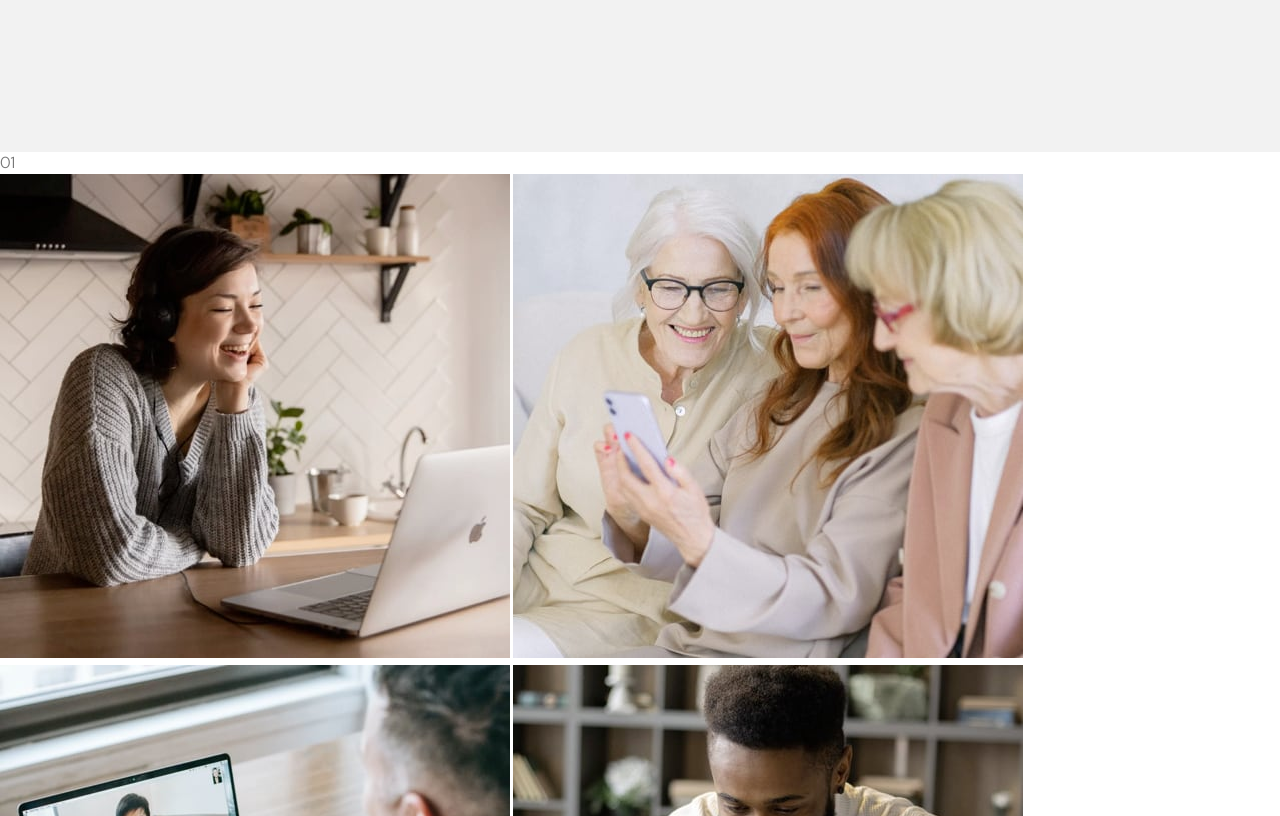
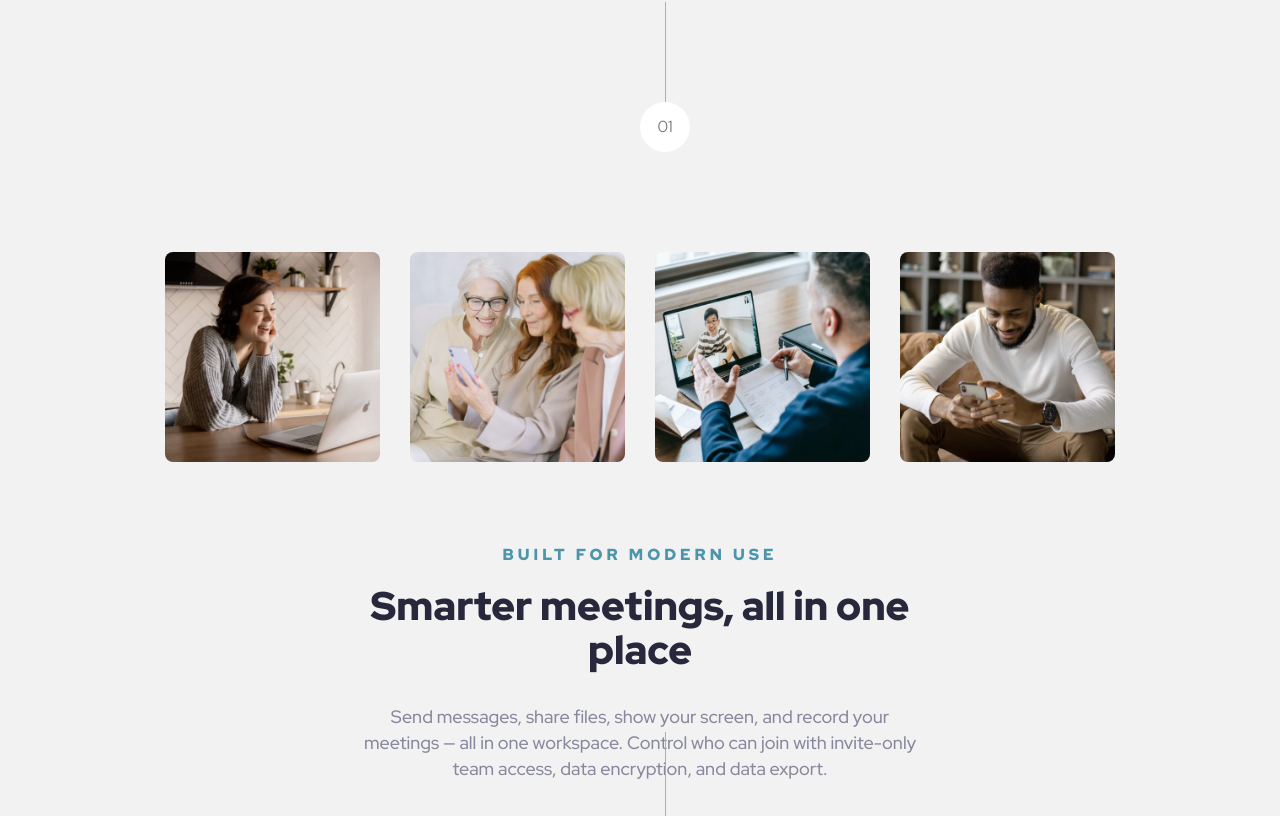
Before and after one commit to arthurkyambadde/connect, a plain HTML site: page index.html in a window 1280 px wide. Shown: the part 524-1340 px from the top of the page. Drawn offline with Linux system fonts and the light colour scheme.

Commit message:
style(Gallery Section): style the gallery section to change the layout to one close to the figma design.

```diff
--- a/css/base/_typography.css
+++ b/css/base/_typography.css
@@ -31,3 +31,35 @@ body {
   text-align: center;
   color: #87879d;
 }
+
+/*Gallery Section typography*/
+
+.gallery__heading--main {
+  display: block;
+  margin-bottom: 1.6rem;
+  font-weight: 900;
+  font-size: 16px;
+  line-height: 26px;
+  letter-spacing: 4px;
+  text-transform: uppercase;
+  text-align: center;
+  color: #4d96a9;
+}
+
+.gallery__heading--sub {
+  margin-bottom: 3.2rem;
+  display: block;
+  font-weight: 900;
+  font-size: 40px;
+  line-height: 44px;
+  text-align: center;
+  color: #28283d;
+}
+
+.gallery__paragraph {
+  font-weight: 500;
+  font-size: 18px;
+  line-height: 26px;
+  text-align: center;
+  color: #87879d;
+}
--- /dev/null
+++ b/css/components/_line-break.css
@@ -0,0 +1,26 @@
+/*Section separator design*/
+
+.section-divider {
+  display: flex;
+  justify-content: center;
+  align-items: center;
+  width: 5rem;
+  height: 5rem;
+  background-color: #fff;
+  border-radius: 50%;
+  text-align: center;
+  position: relative;
+  top: 50%;
+  left: 50%;
+}
+
+.section-divider::before {
+  content: "";
+  width: 1px;
+  height: 10rem;
+  border-radius: 0;
+  background-color: rgb(179, 172, 172);
+  position: absolute;
+  top: -10rem;
+  left: 50%;
+}
--- /dev/null
+++ b/css/layout/_gallery.css
@@ -0,0 +1,32 @@
+/*Gallery Section styles*/
+
+.gallery__section {
+  width: 100%;
+  height: 100%;
+  background: #f2f2f2;
+  padding: 5rem 16.5rem;
+}
+
+.gallery__image-container {
+  display: flex;
+  flex-direction: row;
+  gap: 3rem;
+  margin-bottom: 8rem;
+}
+
+.gallery__image {
+  max-width: calc(100% - ((2 * 16.5rem) + (3 * 3rem)));
+  height: auto;
+}
+
+.gallery__img {
+  width: 100%;
+  height: 100%;
+  border-radius: 8px;
+}
+
+.gallery__text-box {
+  width: 60%;
+  height: auto;
+  margin: 0 auto;
+}
--- a/css/style.css
+++ b/css/style.css
@@ -6,6 +6,8 @@
 
 /*Componets*/
 @import url("components/_btn.css");
+@import url("components/_line-break.css");
 
 /*Layout*/
 @import url("layout/_header.css");
+@import url("layout/_gallery.css");
--- a/index.html
+++ b/index.html
@@ -83,42 +83,50 @@
           />
         </div>
       </div>
-    </header>
 
       <span class="section-divider">01</span>
+    </header>
 
     <main>
       <section class="gallery__section">
-        <div class="gallery__row">
+        <div class="gallery__image-container">
+          <div class="gallery__image">
             <img
               src="assets/desktop/image-woman-in-videocall.jpg"
               alt="woman in video call"
-            class="grid__img"
+              class="gallery__img"
             />
+          </div>
 
+          <div class="gallery__image">
             <img
               src="assets/desktop/image-women-videochatting.jpg"
               alt="woman in video chatting"
-            class="grid__img"
+              class="gallery__img"
             />
+          </div>
 
+          <div class="gallery__image">
             <img
               src="assets/desktop/image-men-in-meeting.jpg"
               alt="man in meeting"
-            class="grid__img"
+              class="gallery__img"
             />
+          </div>
 
+          <div class="gallery__image">
             <img
               src="assets/desktop/image-man-texting.jpg"
               alt="man texting"
-            class="grid__img"
+              class="gallery__img"
             />
+          </div>
         </div>
 
         <div class="gallery__text-box">
           <h2 class="gallery__heading">
             <span class="gallery__heading--main">Built for modern use</span>
-            <span class="gallery__heading--main"
+            <span class="gallery__heading--sub"
               >Smarter meetings, all in one place</span
             >
           </h2>
```
Lines whose indentation alone changed are shown as unchanged.
